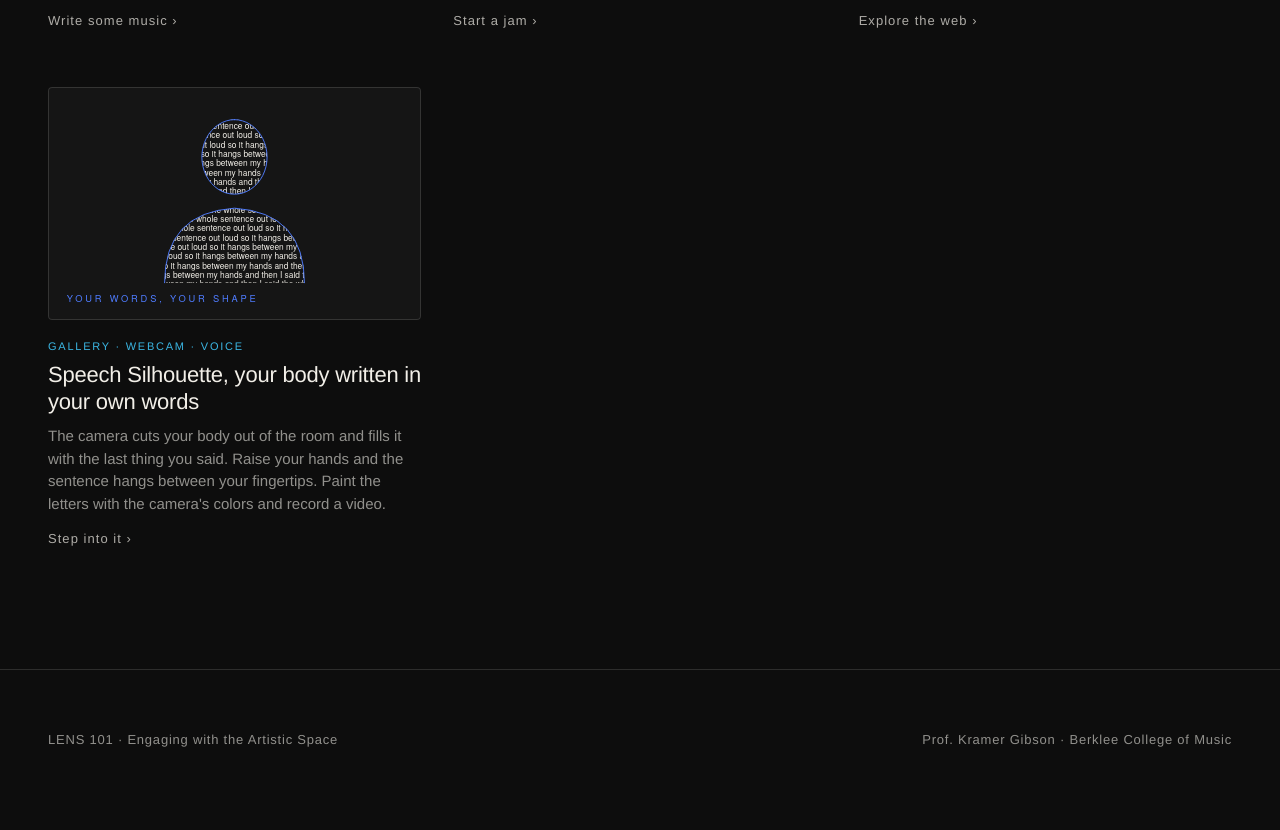
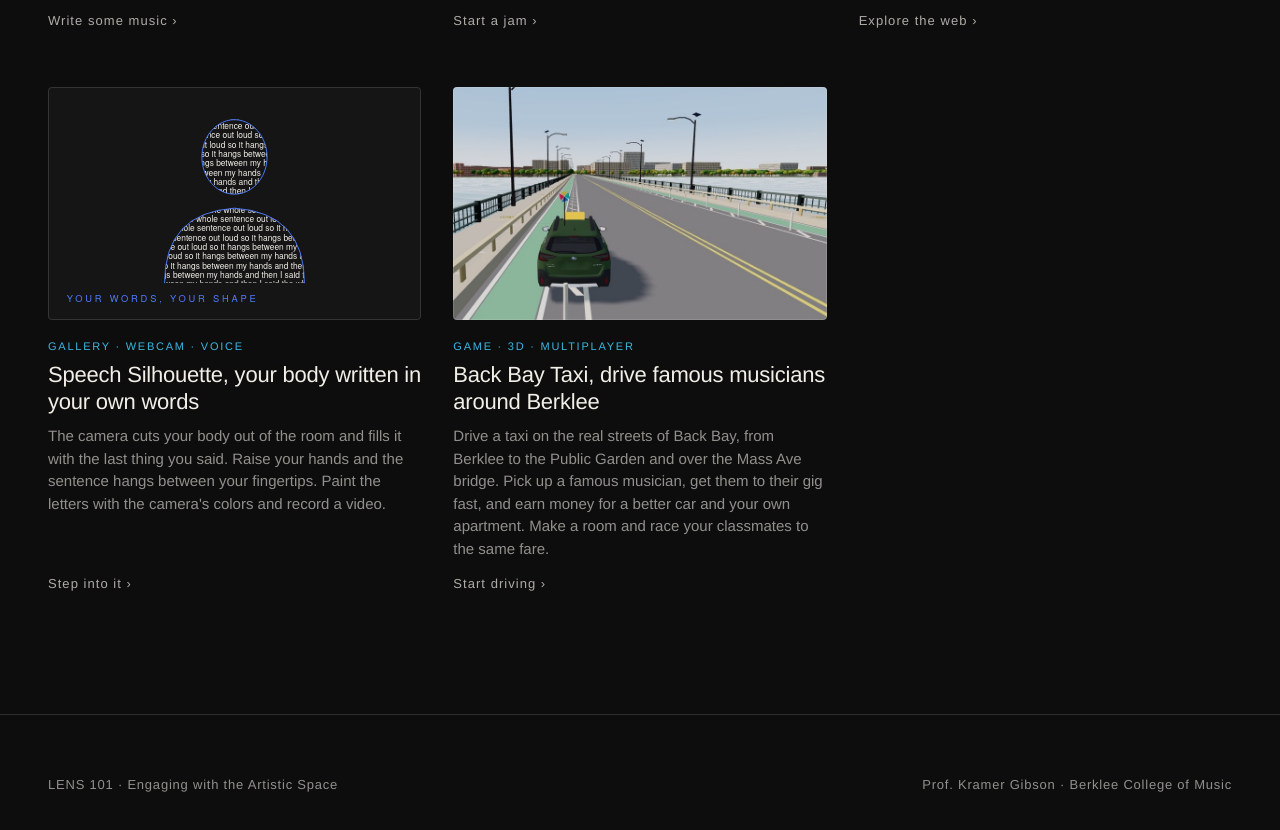
Before and after one commit to kramermusician/lens101, a plain HTML site: page index.html in a window 1280 px wide. Shown: the part 8009-8839 px from the top of the page. Before the commit the page ends 8818 px from the top, so only its background shows below. Drawn offline with Linux system fonts and the light colour scheme.

Commit message:
Add Back Bay Taxi tile (links to keystroke-derby.web.app/backbay)
Co-Authored-By: Claude Opus 5.5 <noreply@anthropic.com>

```diff
--- a/index.html
+++ b/index.html
@@ -306,6 +306,13 @@
         <p>The camera cuts your body out of the room and fills it with the last thing you said. Raise your hands and the sentence hangs between your fingertips. Paint the letters with the camera's colors and record a video.</p>
         <span class="go">Step into it &rsaquo;</span>
       </a>
+      <a class="tile reveal" href="https://keystroke-derby.web.app/backbay/" target="_blank" rel="noopener">
+        <figure><img src="assets/img/thumbs/back-bay-taxi.jpg" alt="Preview of Back Bay Taxi" loading="lazy" /></figure>
+        <span class="tag">Game &middot; 3D &middot; Multiplayer</span>
+        <h3>Back Bay Taxi, drive famous musicians around Berklee</h3>
+        <p>Drive a taxi on the real streets of Back Bay, from Berklee to the Public Garden and over the Mass Ave bridge. Pick up a famous musician, get them to their gig fast, and earn money for a better car and your own apartment. Make a room and race your classmates to the same fare.</p>
+        <span class="go">Start driving &rsaquo;</span>
+      </a>
     </div>
   </section>
 </main>
```
Also changed, not shown: assets/img/thumbs/back-bay-taxi.jpg (added).
